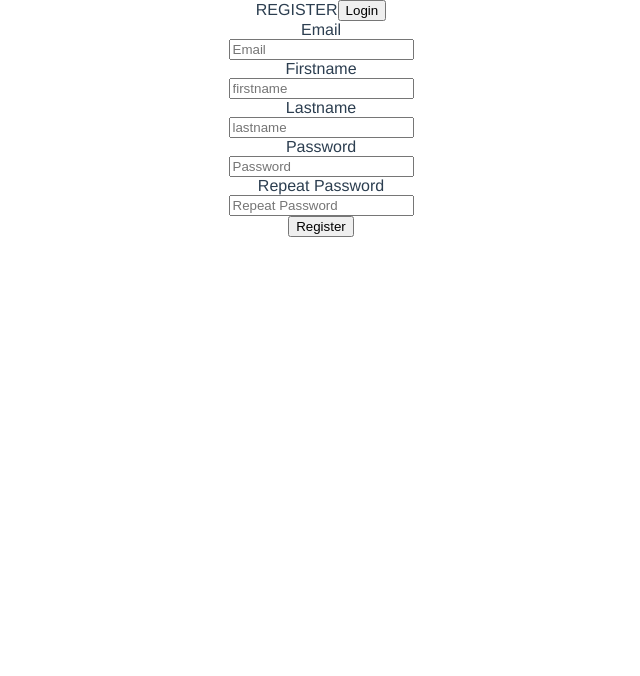
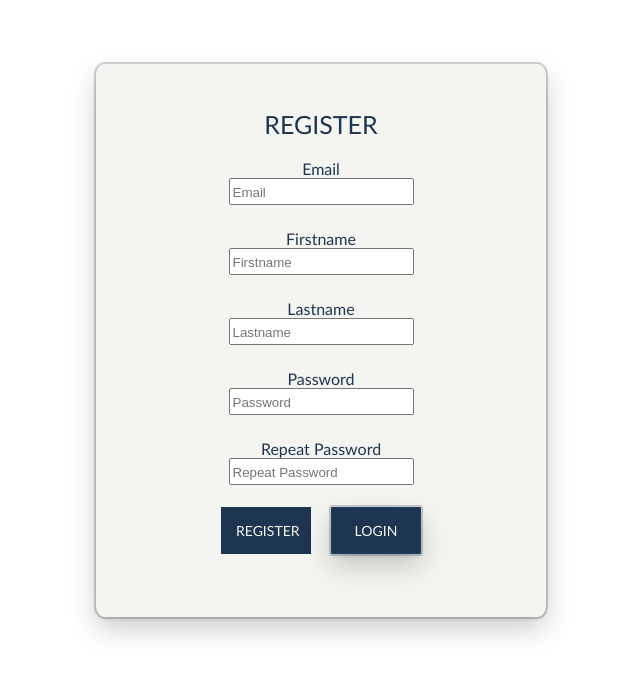
Before and after one commit to Skiepy/RestaurantProject, a Vue app in the folder Frontend/: page /register in a window 1280 px wide. Shown: the top 676 px of the page, without its empty margins (319-959 px from the left). Built offline with nearby package versions, Linux system fonts and the light colour scheme.

Commit message:
login+register

```diff
--- a/Frontend/src/components/MyLogin.vue
+++ b/Frontend/src/components/MyLogin.vue
@@ -6,19 +6,15 @@
             <div class="control">
                 <input class="input" type="text" placeholder="Email" v-model="email" />
             </div>
-        </div>
-
-        <div class="field">
             <label class="label">Password</label>
             <div class="control">
                 <input class="input" type="password" placeholder="Password" v-model="password" />
             </div>
         </div>
-
-        <div class="control">
-            <button class="button is-success" @click="connection">Login</button>
-            <button class="button register" @click="goToRegister">Register</button>
-        </div>
+            <div>
+                <button class="button is-success" @click="connection">Login</button>
+                <button class="button register" @click="goToRegister">Register</button>
+            </div>
     </div>
 </template>
 
@@ -95,9 +91,9 @@ export default {
 .labelTitle{
     font-family:'Trebuchet MS', 'Lucida Sans Unicode', 'Lucida Grande', 'Lucida Sans', Arial, sans-serif;
     color: #1E3551;
-    margin-bottom: 40px;
-    padding-bottom: 40px;
-    font-size: medium;
+    margin-bottom: 70px;
+    padding-bottom: 60px;
+    font-size: 25px;
 }
 
 .field{
@@ -111,8 +107,8 @@ export default {
     font-family: 'Trebuchet MS', 'Lucida Sans Unicode', 'Lucida Grande', 'Lucida Sans', Arial, sans-serif;
     text-transform: uppercase;
     /* outline: 0; */
-    background-color: #dbb172;
-    width: 7%;
+    background-color:  #1E3551;
+    width: 25%;
     border: 0;
     padding: 15px;
     color:#f4f4f1;
@@ -124,4 +120,28 @@ export default {
     margin-left: 10px;
 }
 
+.login{
+    position: relative;
+    z-index: 1;
+    background:#f4f4f1;
+    max-width: 360px;
+    margin: 0 auto 100px;
+    padding: 45px;
+    text-align: center;
+    border-radius : 2%;
+    /* box-shadow: 0 0 20px 0 rgba(0, 0, 0, 0.2), 0 5px 5px 0 rgba(0, 0, 0, 0.24); */
+    box-shadow: rgba(30, 53, 81, 0.212) 0px 0px 0px 2px, rgba(0, 0, 0, 0.2) 0px 12px 28px 0px, rgba(0, 0, 0, 0.1) 0px 2px 4px 0px, rgba(255, 255, 255, 0.05) 0px 0px 0px 1px inset;
+    margin-top: 15%;
+}
+
+.input{
+    padding-top: 5px;
+    padding-bottom: 3px;
+}
+
+.control{
+    padding-top: 5px;
+    padding-bottom: 3px;
+}
+
 </style>
--- a/Frontend/src/components/MyRegister.vue
+++ b/Frontend/src/components/MyRegister.vue
@@ -1,8 +1,6 @@
 <template>
     <div class="register">
         <label class="labelTitle">REGISTER</label>
-        <button class="button register" @click="goToLogin">Login</button>
-
         <div class="field">
             <label class="label">Email</label>
             <div class="control">
@@ -13,14 +11,14 @@
         <div class="field">
             <label class="label">Firstname</label>
             <div class="control">
-                <input class="input" type="text" placeholder="firstname" v-model="firstname" />
+                <input class="input" type="text" placeholder="Firstname" v-model="firstname" />
             </div>
         </div>
 
         <div class="field">
             <label class="label">Lastname</label>
             <div class="control">
-                <input class="input" type="text" placeholder="lastname" v-model="lastname" />
+                <input class="input" type="text" placeholder="Lastname" v-model="lastname" />
             </div>
         </div>
 
@@ -40,6 +38,7 @@
 
         <div class="control">
             <button class="button is-success" @click="createUser">Register</button>
+            <button class="button register" @click="goToLogin">Login</button>
         </div>
     </div>
 </template>
@@ -101,3 +100,54 @@ export default {
     },
 };
 </script>
+
+<style scoped>
+.field{
+    padding-top: 20px;
+    font-family:'Trebuchet MS', 'Lucida Sans Unicode', 'Lucida Grande', 'Lucida Sans', Arial, sans-serif;
+    color: #1E3551;
+    margin-bottom: 4px;
+    align-items: center;
+}
+.register{
+    position: relative;
+    z-index: 1;
+    background:#f4f4f1;
+    max-width: 360px;
+    margin: 0 auto 100px;
+    padding: 45px;
+    text-align: center;
+    border-radius : 2%;
+    /* box-shadow: 0 0 20px 0 rgba(0, 0, 0, 0.2), 0 5px 5px 0 rgba(0, 0, 0, 0.24); */
+    box-shadow: rgba(30, 53, 81, 0.212) 0px 0px 0px 2px, rgba(0, 0, 0, 0.2) 0px 12px 28px 0px, rgba(0, 0, 0, 0.1) 0px 2px 4px 0px, rgba(255, 255, 255, 0.05) 0px 0px 0px 1px inset;
+    margin-top: 5%;
+    margin-bottom: 5%;
+}
+.button{
+    font-family: 'Trebuchet MS', 'Lucida Sans Unicode', 'Lucida Grande', 'Lucida Sans', Arial, sans-serif;
+    text-transform: uppercase;
+    /* outline: 0; */
+    background-color: #1E3551;
+    width: 25%;
+    border: 0;
+    padding: 15px;
+    color:#f4f4f1;
+    font-size: 14px;
+    -webkit-transition: all 0.3 ease;
+    transition: all 0.3 ease;
+    cursor: pointer;
+    margin-right: 10px;
+    margin-left: 10px;
+}
+.labelTitle{
+    font-family:'Trebuchet MS', 'Lucida Sans Unicode', 'Lucida Grande', 'Lucida Sans', Arial, sans-serif;
+    color: #1E3551;
+    margin-bottom: 70px;
+    padding-bottom: 60px;
+    font-size: 25px;
+}
+.input{
+    padding-top: 5px;
+    padding-bottom: 3px;
+}
+</style>
```
Also changed, not shown: 1 other file (tests, documents, lock files or other folders).
